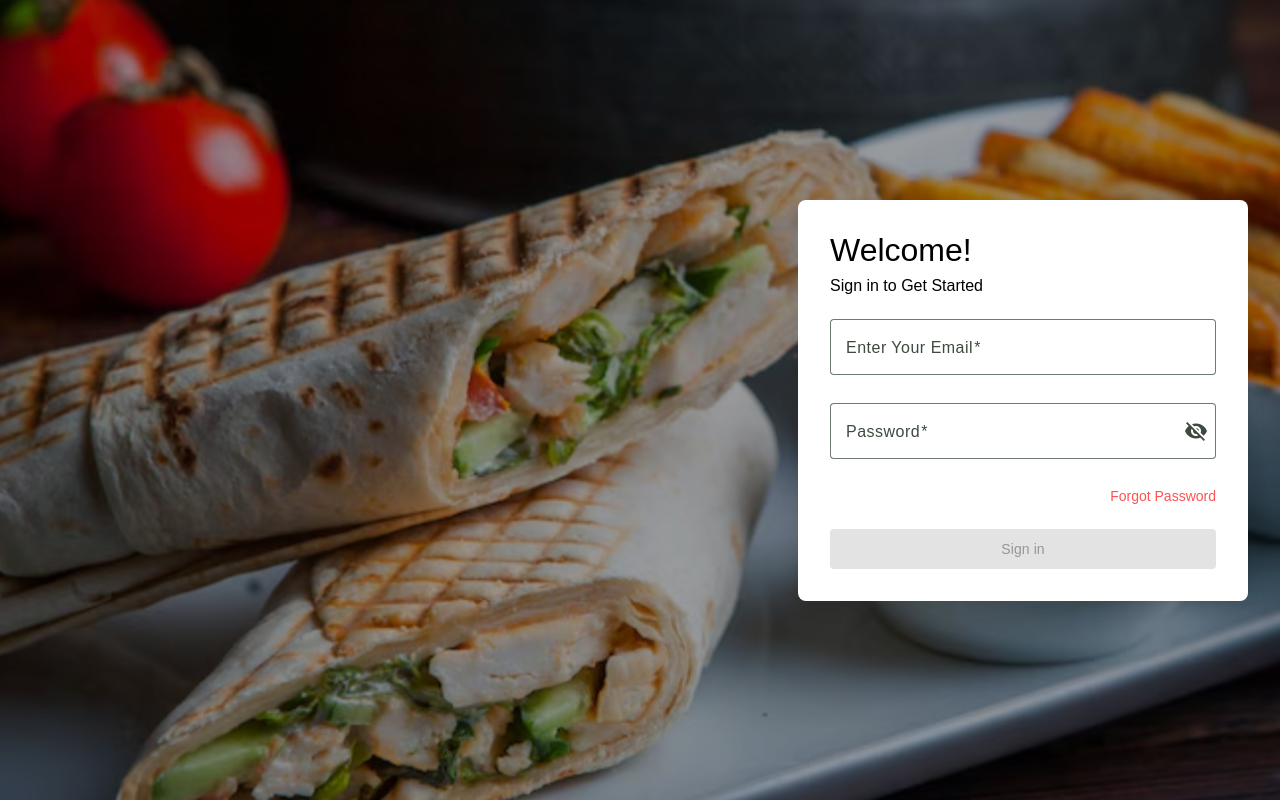
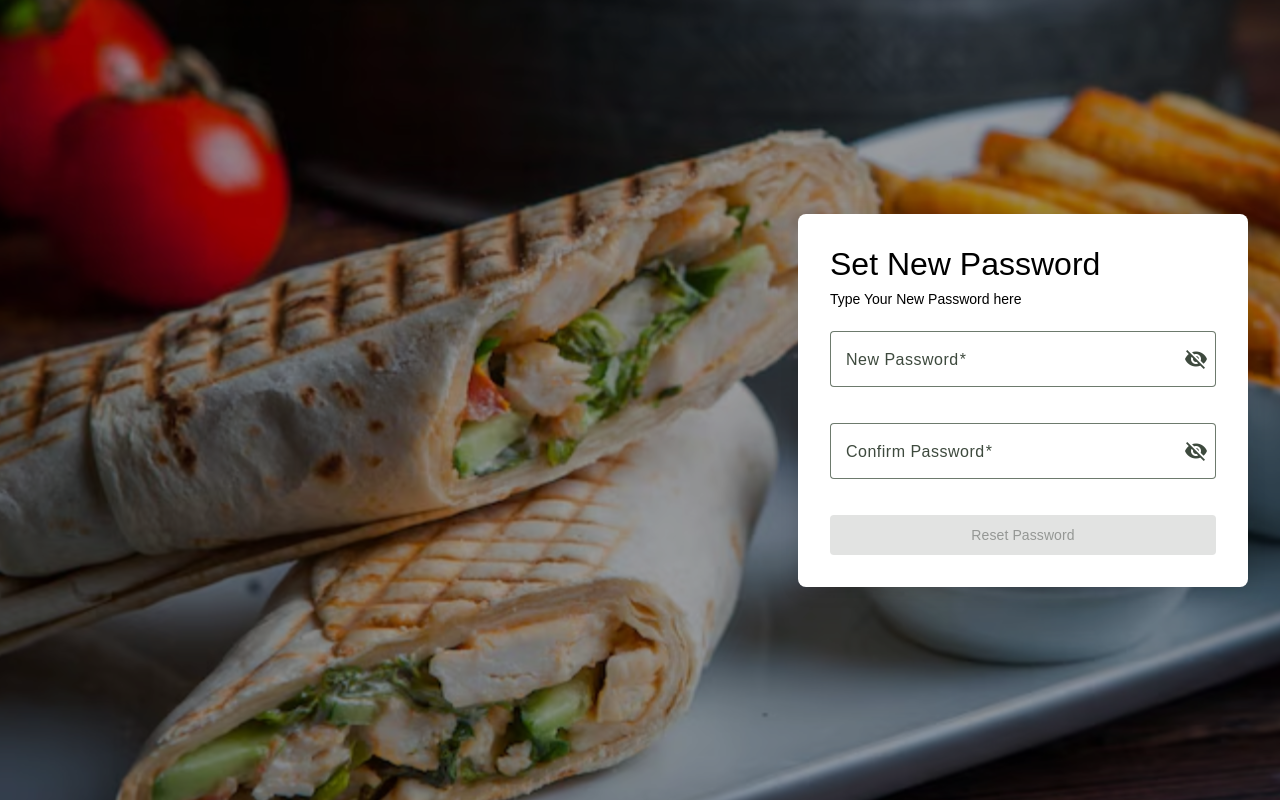
Before and after one commit to rajatvats23/swizzleFENg19, an Angular app: page /auth/reset-password/1 in a window 1280 px wide. Before the commit this address led to /auth/login. Built offline with nearby package versions, Linux system fonts and the light colour scheme; a web font is replaced by a local one.

Commit message:
update reset password functionality; include token in route and enhance form validation with error messages

```diff
--- a/src/app/app.routes.ts
+++ b/src/app/app.routes.ts
@@ -19,7 +19,7 @@
         loadComponent: () => import('./features/auth/check-email.component').then(m => m.CheckEmailComponent)
       },
       {
-        path: 'reset-password',
+        path: 'reset-password/:token',
         loadComponent: () => import('./features/auth/reset-password.component').then(m => m.ResetPasswordComponent)
       },
       {
--- a/src/app/features/auth/reset-password.component.ts
+++ b/src/app/features/auth/reset-password.component.ts
@@ -32,14 +32,15 @@
       <p>Type Your New Password here</p>
 
       <form [formGroup]="resetPasswordForm" (ngSubmit)="onSubmit()">
-        <mat-form-field appearance="outline" class="form-field">
-          <mat-label>New Password</mat-label>
-          <input
-            matInput
-            formControlName="password"
-            [type]="hidePassword ? 'password' : 'text'"
-          />
-        </mat-form-field>
+      <mat-form-field appearance="outline" class="form-field">
+  <mat-label>New Password</mat-label>
+  <input matInput formControlName="password" [type]="hidePassword ? 'password' : 'text'">
+  <button mat-icon-button matSuffix type="button" (click)="hidePassword = !hidePassword">
+    <mat-icon>{{ hidePassword ? 'visibility_off' : 'visibility' }}</mat-icon>
+  </button>
+  <mat-error *ngIf="resetPasswordForm.controls.password.hasError('required')">Password is required</mat-error>
+  <mat-error *ngIf="resetPasswordForm.controls.password.hasError('minlength')">Password must be at least 8 characters</mat-error>
+</mat-form-field>
 
         <mat-form-field appearance="outline" class="form-field">
           <mat-label>Confirm Password</mat-label>
@@ -58,6 +59,7 @@
               hideConfirmPassword ? 'visibility_off' : 'visibility'
             }}</mat-icon>
           </button>
+          <mat-error *ngIf="passwordMatchError()">Passwords do not match</mat-error>
         </mat-form-field>
 
         <button
@@ -164,4 +166,11 @@
       });
     }
   }
+
+  // Add this to your component class
+passwordMatchError() {
+  const password = this.resetPasswordForm.get('password')?.value;
+  const confirmPassword = this.resetPasswordForm.get('confirmPassword')?.value;
+  return password !== confirmPassword && this.resetPasswordForm.get('confirmPassword')?.touched;
 }
+}
```
